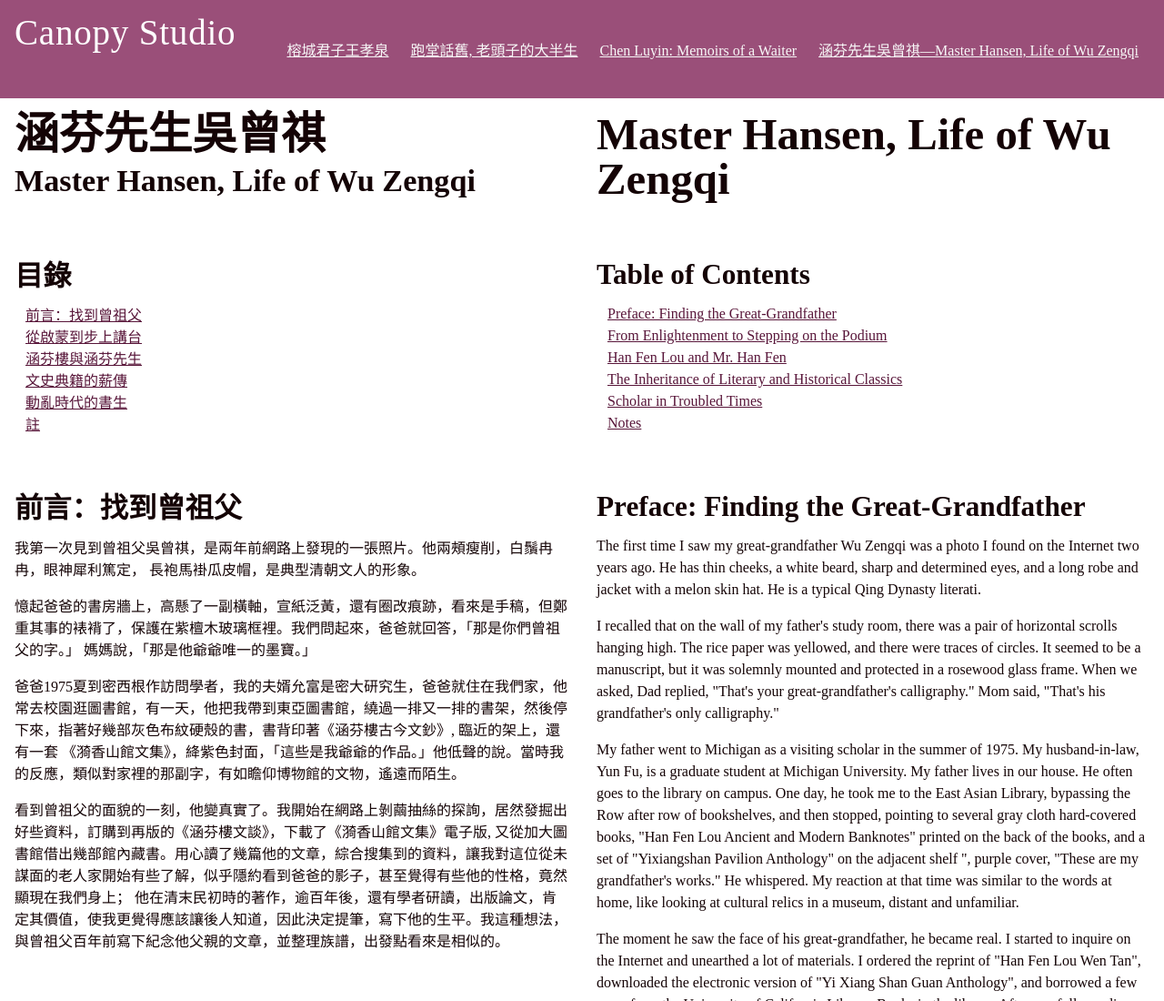
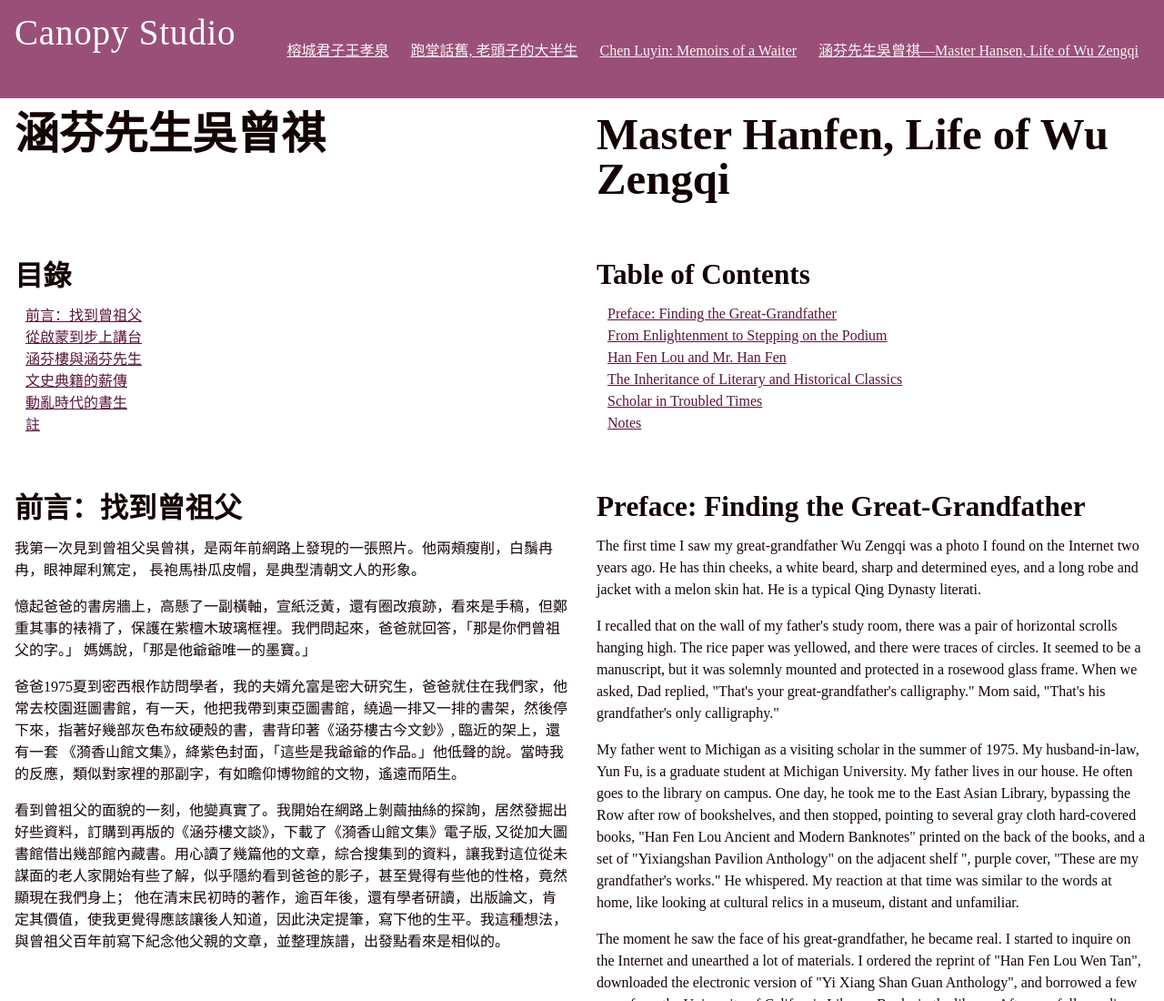
Before and after one commit to scottgruber/canopystudio.cloud, a plain HTML site: page wu-zengqi/index.html in a window 1280 px wide. Shown: the top 1100 px of the page at 91% size. Drawn offline with Linux system fonts and the light colour scheme; a web font is replaced by a local one.

Commit message:
remove public link

```diff
--- a/wu-zengqi/index.html
+++ b/wu-zengqi/index.html
@@ -47,7 +47,7 @@
 <section lang="zh">
 
 	<h1>涵芬先生吳曾祺
-    <span>Master Hansen, Life of Wu Zengqi</span></h1>
+    <span>&nbsp;</span></h1>
 
     <nav class="toc">
       <h2>目錄</h2>
@@ -155,7 +155,7 @@
 
 
 
-		  	<h1>Master Hansen, Life of Wu Zengqi</h1>
+	  	<h1>Master Hanfen, Life of Wu Zengqi</h1>
 
     <nav class="toc">
       <h2>Table of Contents</h2>
```
Also changed, not shown: chen-luyin/en/index.html (+1 -1 lines), chen-luyin/zh/index.html (+1 -1 lines), index.html (+1 -1 lines).
